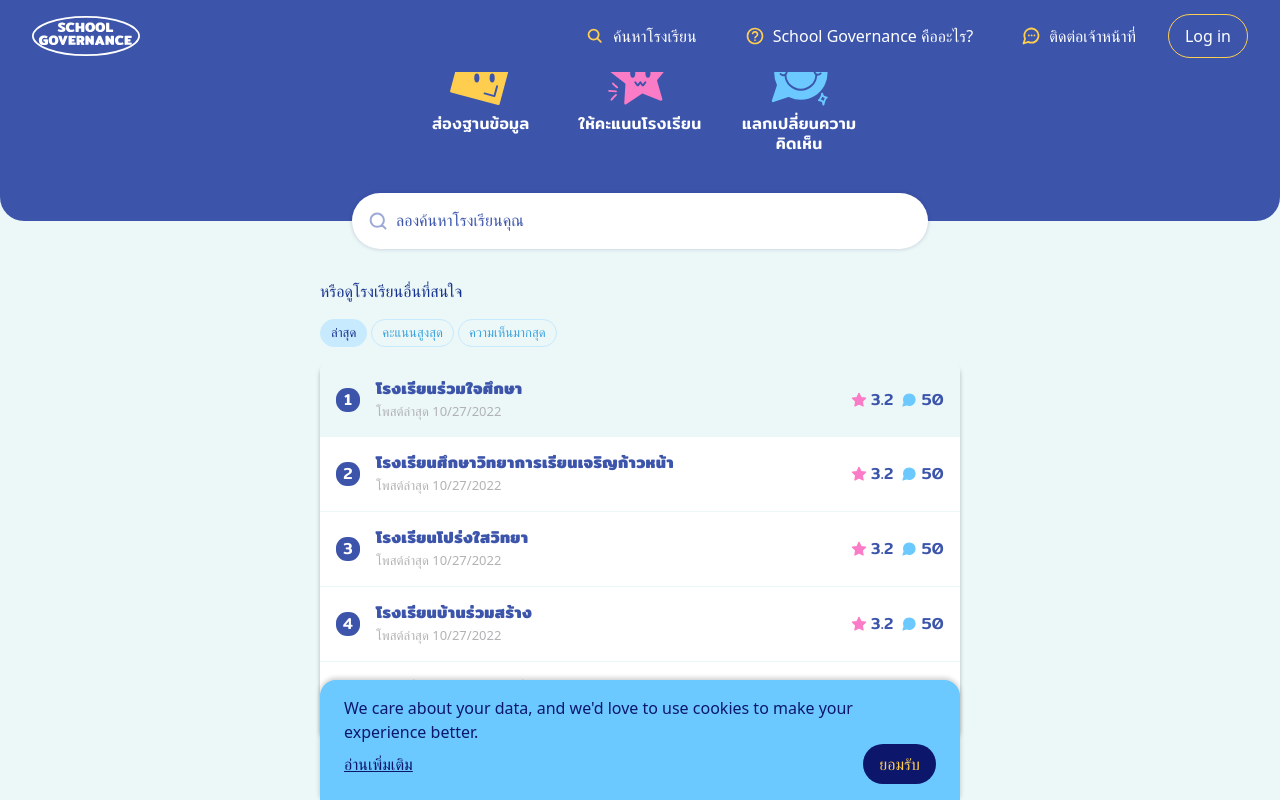
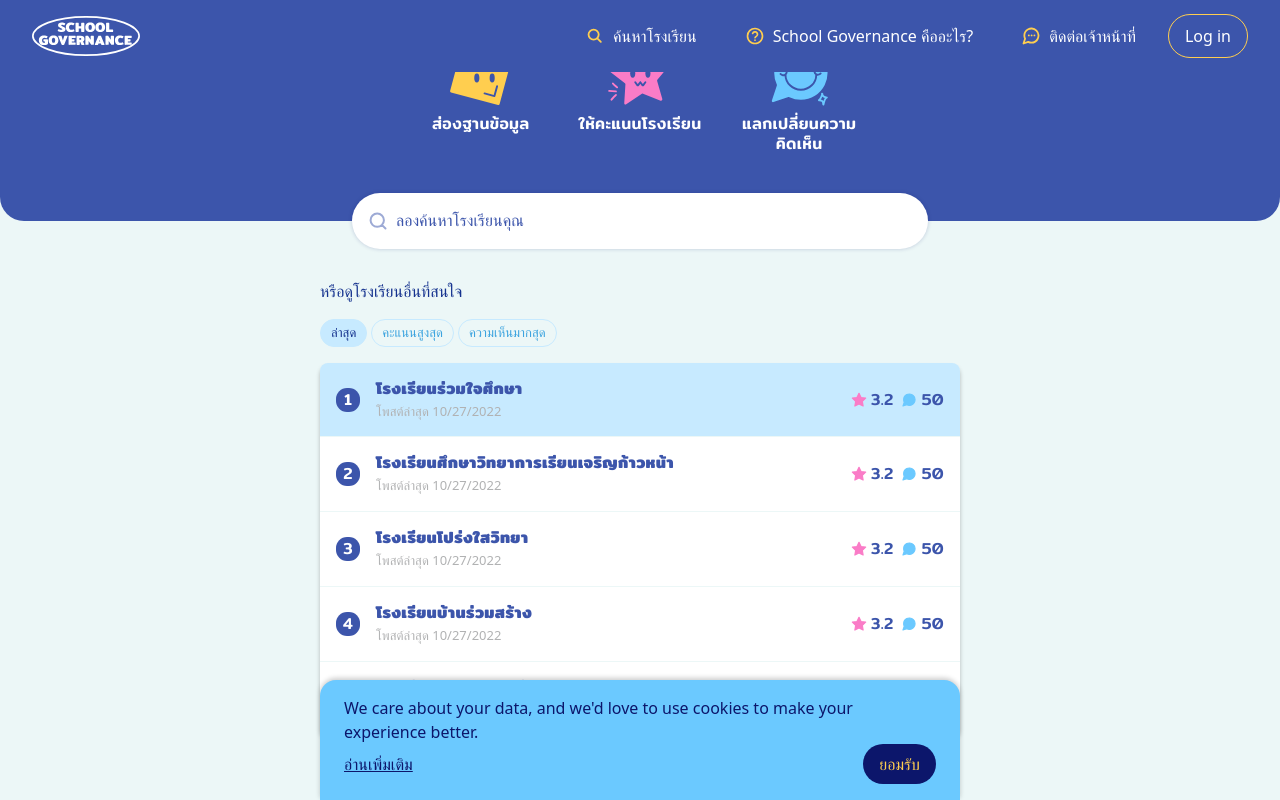
Before and after one commit to ACT-Anti-Corruption-Thailand/school-governance, a SvelteKit app: page / in a window 1280 px wide. In both pictures the pointer is over the link 640 px from the left and 739 px from the top of the page. Shown: the part 339-1139 px from the top of the page. Built offline with nearby package versions, Linux system fonts and the light colour scheme; no server answers; a web font is replaced by a local one.

Commit message:
fix: change SchoolList hover color

```diff
--- a/src/components/SchoolList.svelte
+++ b/src/components/SchoolList.svelte
@@ -110,7 +110,7 @@
 				}
 
 				&:hover {
-					background: #ecf7f7;
+					background: #c7eaff;
 				}
 
 				.school-list-title {
```
